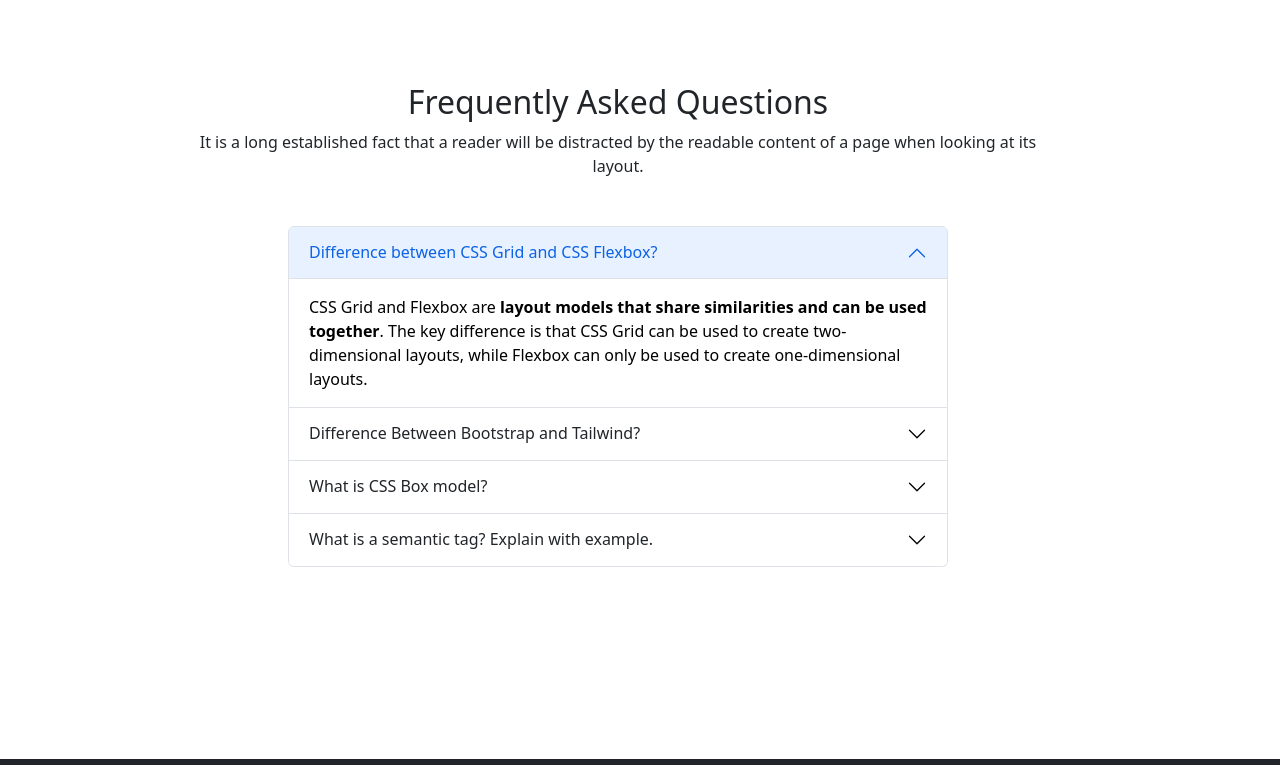
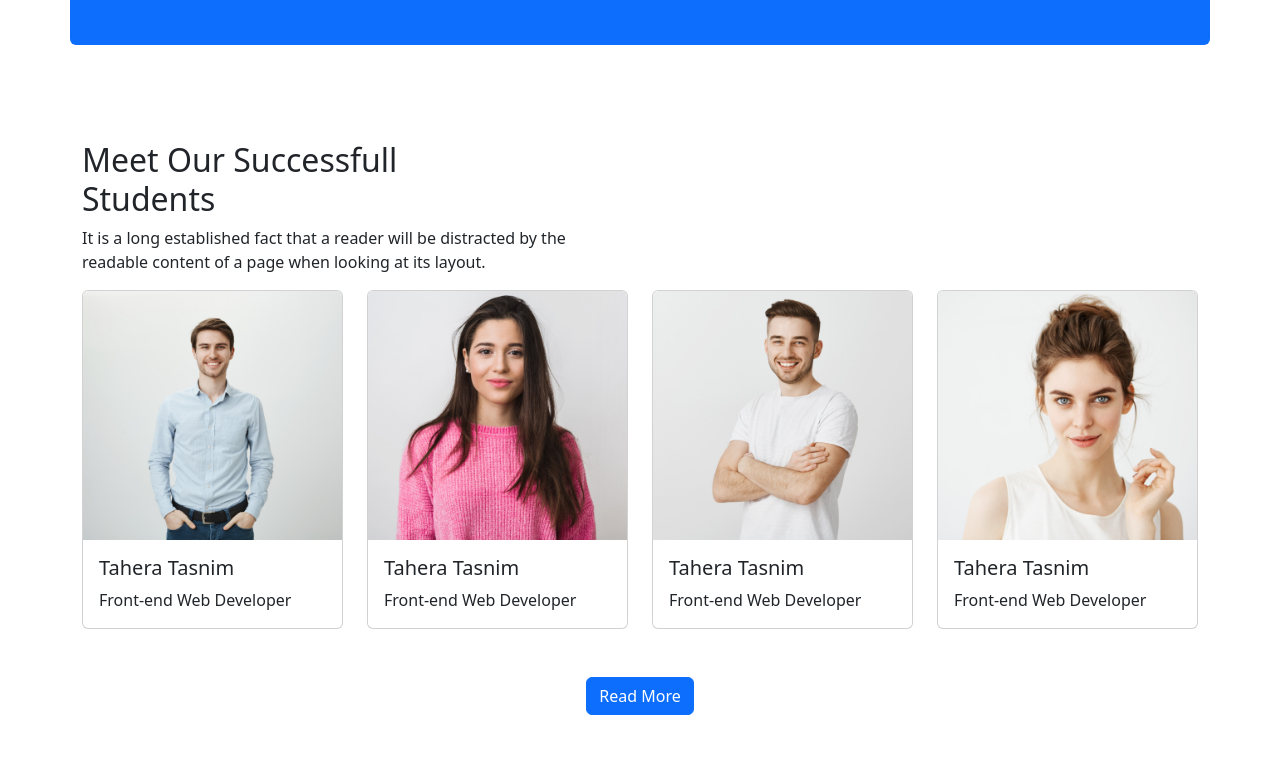
Before and after one commit to tairin247/Third-Assignment, a plain HTML site: page index.html in a window 1280 px wide. Shown: the part 1875-2640 px from the top of the page. Drawn offline with nearby package versions, Linux system fonts and the light colour scheme.

Commit message:
successful student section added

```diff
--- a/index.html
+++ b/index.html
@@ -93,10 +93,10 @@
 
 <!-- .................... main section .................... -->
 
-    <main class="container m-5 p-5">
+    <main >
 
 <!-- Popular Courses       -->
-      <section>
+      <section class="container my-5 py-5">
           <div class="text-center mb-5">
               <h2>Discover Our Popular Courses</h2>
           <p>It is a long established fact that a reader will be distracted by the readable content of a page when looking at its layout.</p>
@@ -206,7 +206,7 @@
       </section>
 
 
-<!-- Join section starts   -->
+<!-- Register Now section starts   -->
 <section class="container bg-primary py-5 text-light my-5 rounded">
   <div
     class="d-flex align-items-center justify-content-lg-around justify-content-sm-center justify-content-md-center flex-column flex-lg-row"
@@ -273,13 +273,81 @@
   </div>
 </section>
 
+<!-- Successful Students Section starts  -->
+
+    <section class="container py-5">
+      <h2>Meet Our Successfull <br> Students</h2>
+      <p> It is a long established fact that a reader will be distracted by
+          the <br> readable content of a page when looking at its layout.</p>
+
+    <div class="row">
+      <div class="col-12 col-md-6 col-lg-3">
+        <div class="card">
+          <img
+            src="images/student/student-1.png"
+            class="card-img-top"
+            alt="..."
+          />
+          <div class="card-body">
+            <h5 class="card-title">Tahera Tasnim</h5>
+            <p class="card-text">Front-end Web Developer</p>
+          </div>
+        </div>
+      </div>
+      <div class="col-12 col-md-6 col-lg-3">
+        <div class="card">
+          <img
+            src="images/student/student-2.png"
+            class="card-img-top"
+            alt="..."
+          />
+          <div class="card-body">
+            <h5 class="card-title">Tahera Tasnim</h5>
+            <p class="card-text">Front-end Web Developer</p>
+          </div>
+        </div>
+      </div>
+      <div class="col-12 col-md-6 col-lg-3">
+        <div class="card">
+          <img
+            src="images/student/student-3.png"
+            class="card-img-top"
+            alt="..."
+          />
+          <div class="card-body">
+            <h5 class="card-title">Tahera Tasnim</h5>
+            <p class="card-text">Front-end Web Developer</p>
+          </div>
+        </div>
+      </div>
+      <div class="col-12 col-md-6 col-lg-3">
+        <div class="card">
+          <img
+            src="images/student/student-4.png"
+            class="card-img-top"
+            alt="..."
+          />
+          <div class="card-body">
+            <h5 class="card-title">Tahera Tasnim</h5>
+            <p class="card-text">Front-end Web Developer</p>
+          </div>
+        </div>
+      </div>
+    </div>
+    <div class="d-flex justify-content-center my-5">
+      <button class="btn btn-primary d-block d-md-none d-lg-block" type="button">
+        Read More
+      </button>
+    </div>
+  </section>
+
 <!-- Frequently Asked Questions Section        -->
- <section class="m-5 p-5" >
+ <section class="container m-5 p-5" >
   <div class="text-center mb-5">
       <h2>Frequently Asked Questions</h2>
   <p>It is a long established fact that a reader will be distracted by the readable content of a page when looking at its layout.</p>
   </div>
-  <div class="mx-5 px-5">
+  <div >
       <div class="accordion" id="accordionExample">
           <div class="accordion-item">
             <h2 class="accordion-header" id="headingOne">
```
Also changed, not shown: section6.html (added, +80 -0 lines), section9.html (+24 -1 lines).
